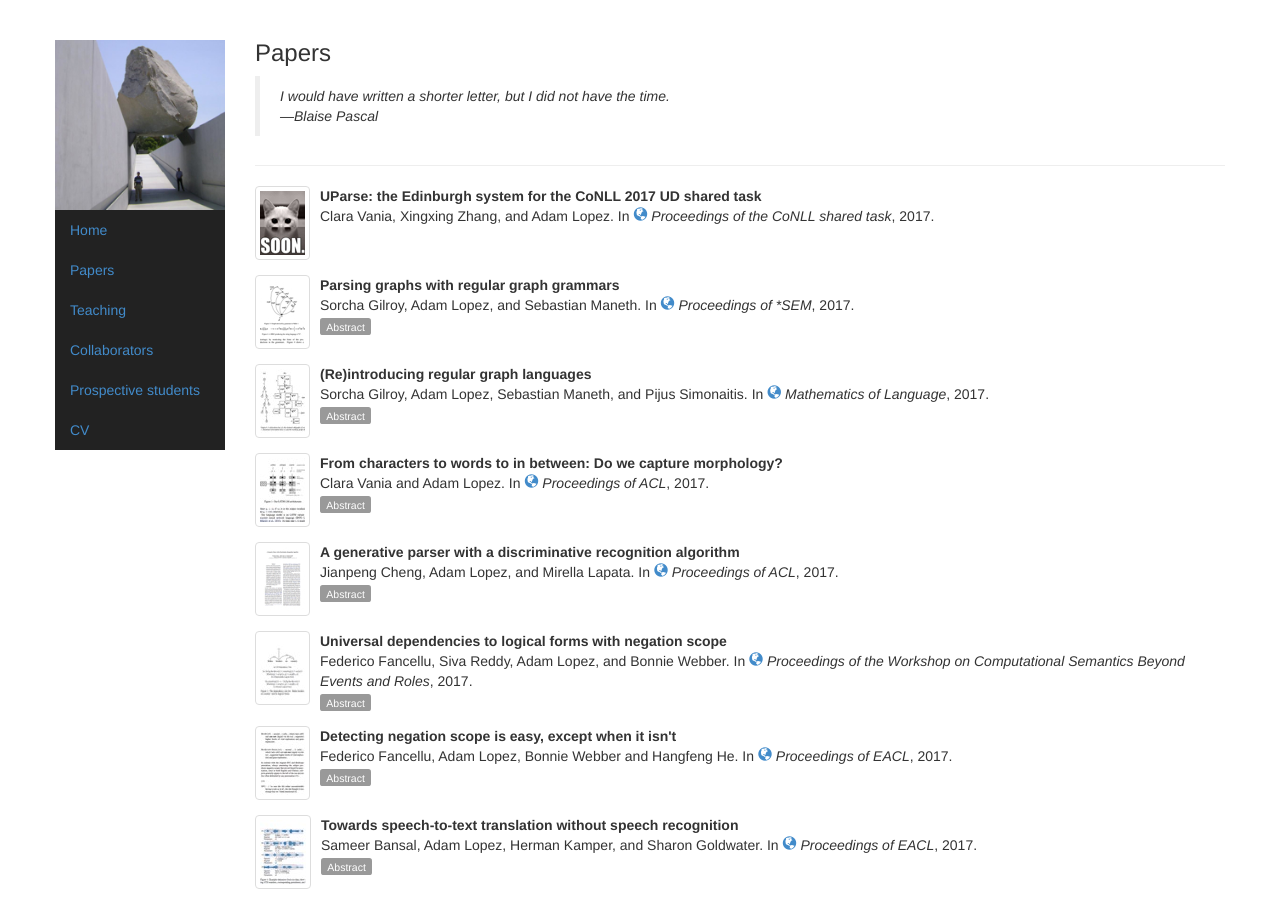
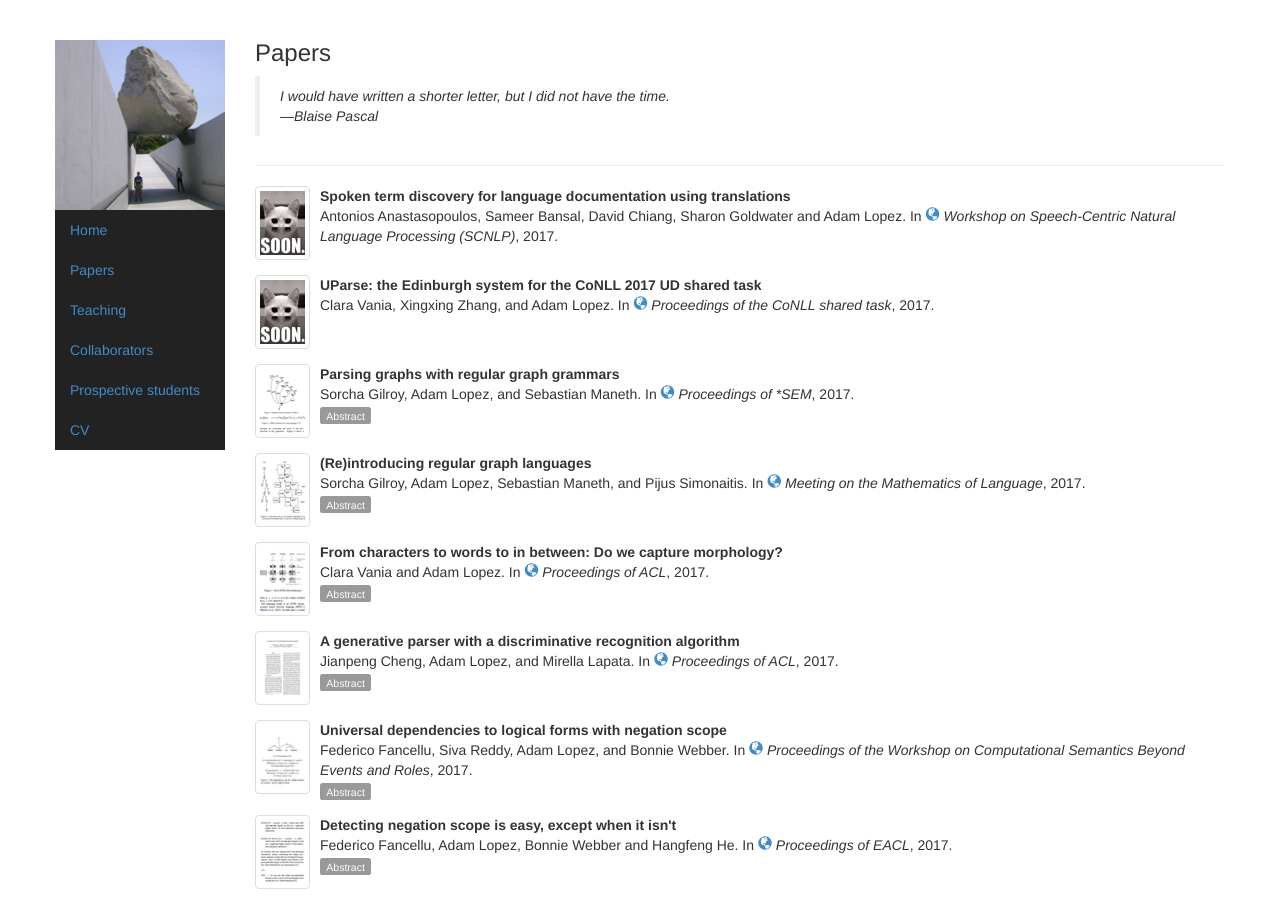
Before and after one commit to alopez/alopez.github.com, a Jekyll site: the page built from papers.html, in a window 1280 px wide and 900 px high. Built offline with Jekyll 4.4.1, drawn with Linux system fonts in a browser that asks for light colours; formulas are drawn with MathJax 3.

Commit message:
Add SCNLP paper

```diff
--- a/_config.yml
+++ b/_config.yml
@@ -28,6 +28,14 @@ talks:
     url: http://www.cs.jhu.edu/~alopez/talks/saarland.pdf
     img: "saarland-talk.jpg"
 papers:
+  - layout: paper
+    year: 2017
+    paper-type: inproceedings
+    img: inpress2
+    title: Spoken term discovery for language documentation using translations
+    authors: Antonios Anastasopoulos, Sameer Bansal, David Chiang, Sharon Goldwater and Adam Lopez
+    booktitle: Workshop on Speech-Centric Natural Language Processing (SCNLP)
+    booktitle-url: http://speechnlp.github.io/2017/
   - layout: paper
     year: 2017
     paper-type: inproceedings
@@ -70,10 +78,10 @@ papers:
     img: rgg
     title: "(Re)introducing regular graph languages"
     authors: Sorcha Gilroy, Adam Lopez, Sebastian Maneth, and Pijus Simonaitis
-    booktitle: Mathematics of Language
+    booktitle: Meeting on the Mathematics of Language
     booktitle-url: http://www.molweb.org/mol2017/
     doc-url: http://aclweb.org/anthology/W17-3410
-    venue: conference
+    venue: workshop
     abstract: >
       Distributions over strings and trees can be
       represented by probabilistic regular languages
```
